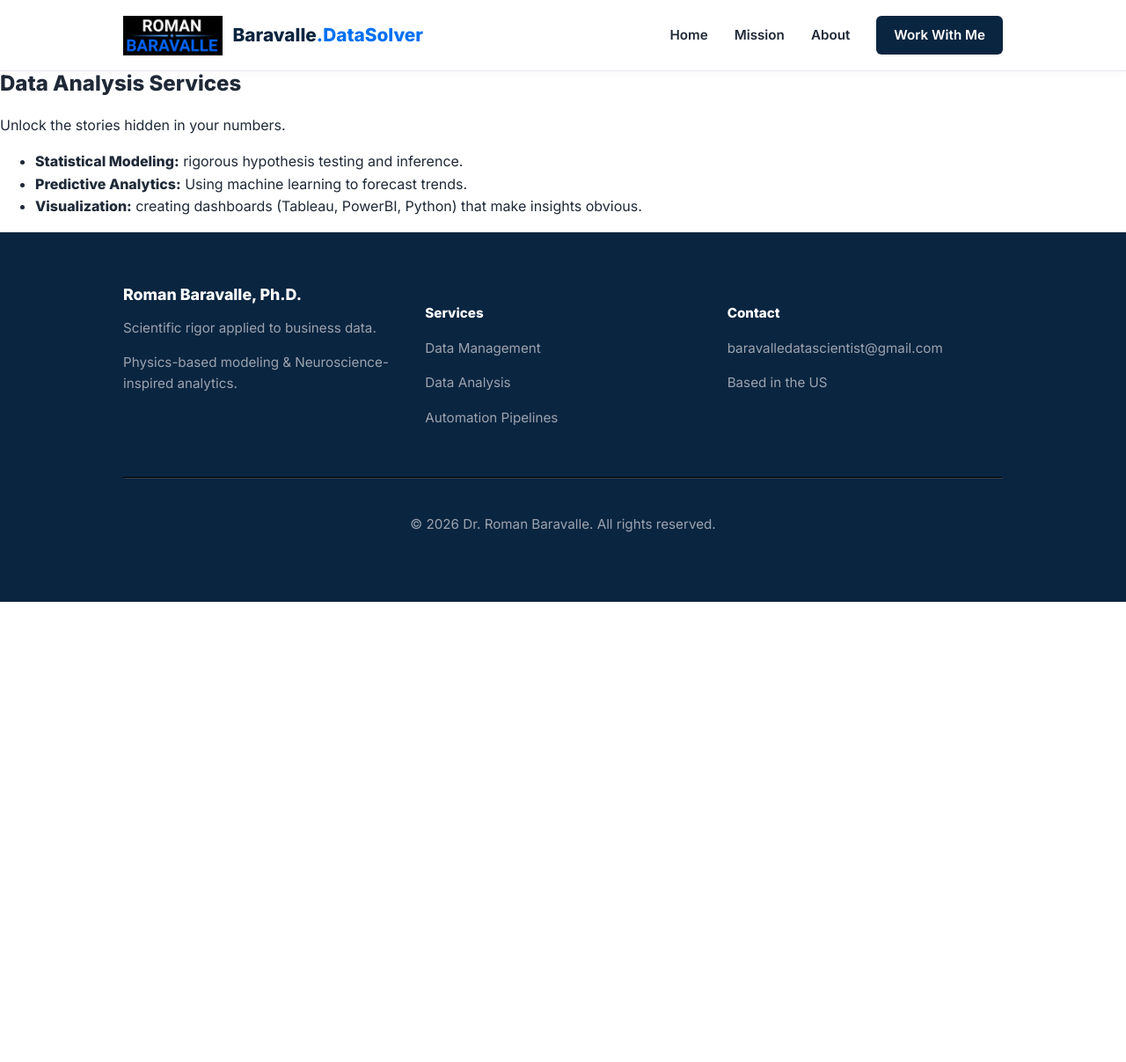
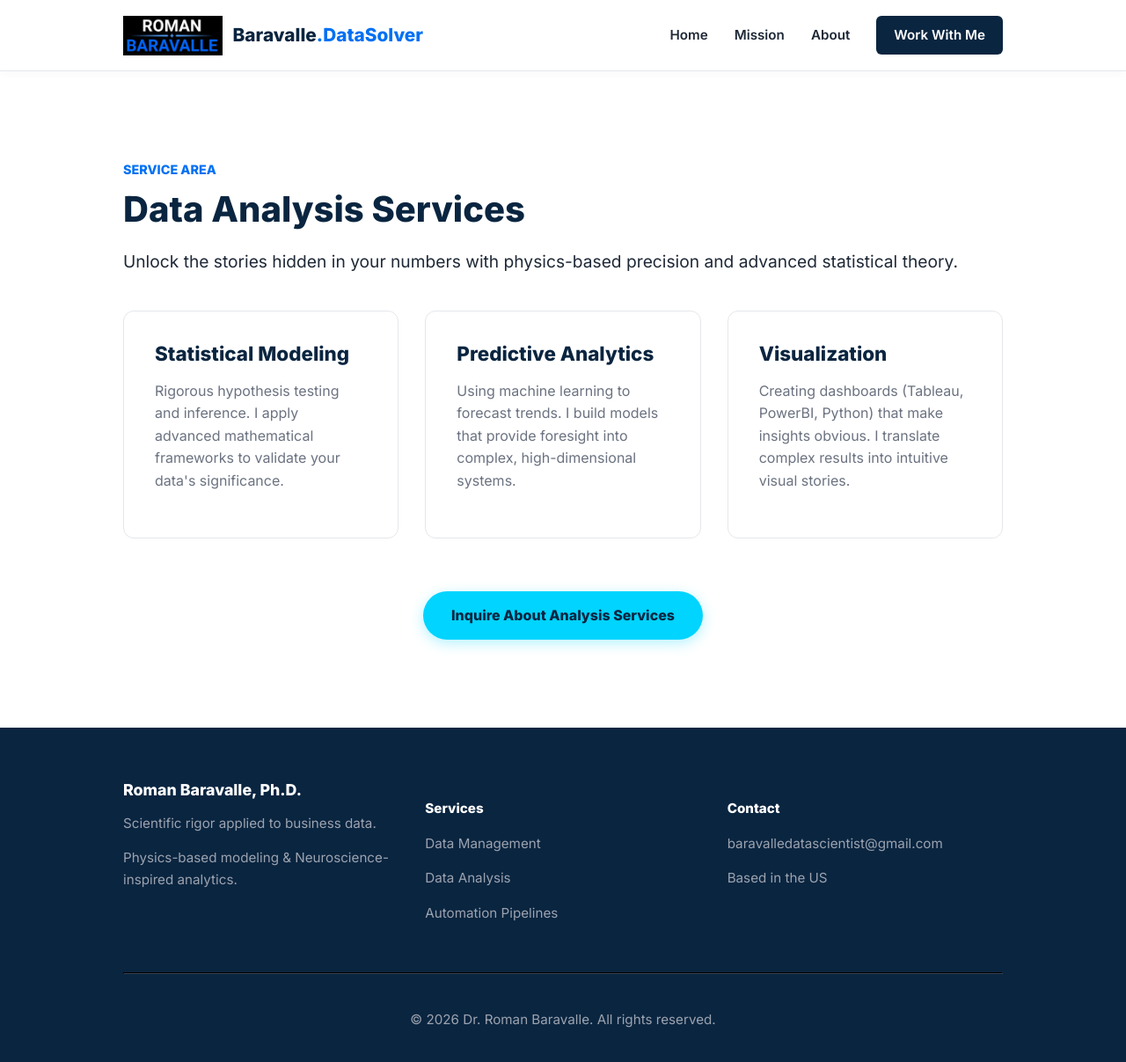
Before and after one commit to RomanDataScience/BaravalleDataSolver, a Jekyll site: the page built from services/analysis.md, in a window 1280 px wide and 1247 px high. Shown: the top 1207 px of the window at 88% size. Built offline with Jekyll 4.4.1, drawn with Linux system fonts in a browser that asks for light colours.

Commit message:
Update analysis.md

```diff
--- a/services/analysis.md
+++ b/services/analysis.md
@@ -5,10 +5,29 @@ permalink: /services/analysis/
 description: Advanced statistical analysis and predictive modeling services by Dr. Roman Baravalle.
 ---
 
-## Data Analysis Services
+<div class="section">
+  <div class="container">
+    <div style="text-transform: uppercase; color: var(--primary); font-weight: 700; font-size: 0.9rem; margin-bottom: 10px;">Service Area</div>
+    <h2 style="font-size: 2.5rem; color: var(--secondary); margin-bottom: 20px;">Data Analysis Services</h2>
+    <p style="font-size: 1.2rem; line-height: 1.6; margin-bottom: 30px;">Unlock the stories hidden in your numbers with physics-based precision and advanced statistical theory.</p>
 
-Unlock the stories hidden in your numbers.
+    <div class="grid-3" style="margin-top: 40px;">
+      <div class="card">
+        <h3>Statistical Modeling</h3>
+        <p>Rigorous hypothesis testing and inference. I apply advanced mathematical frameworks to validate your data's significance.</p>
+      </div>
+      <div class="card">
+        <h3>Predictive Analytics</h3>
+        <p>Using machine learning to forecast trends. I build models that provide foresight into complex, high-dimensional systems.</p>
+      </div>
+      <div class="card">
+        <h3>Visualization</h3>
+        <p>Creating dashboards (Tableau, PowerBI, Python) that make insights obvious. I translate complex results into intuitive visual stories.</p>
+      </div>
+    </div>
 
-* **Statistical Modeling:** rigorous hypothesis testing and inference.
-* **Predictive Analytics:** Using machine learning to forecast trends.
-* **Visualization:** creating dashboards (Tableau, PowerBI, Python) that make insights obvious.
+    <div style="margin-top: 60px; text-align: center;">
+      <a href="{{ '/contact' | relative_url }}" class="hero-btn">Inquire About Analysis Services</a>
+    </div>
+  </div>
+</div>
```
